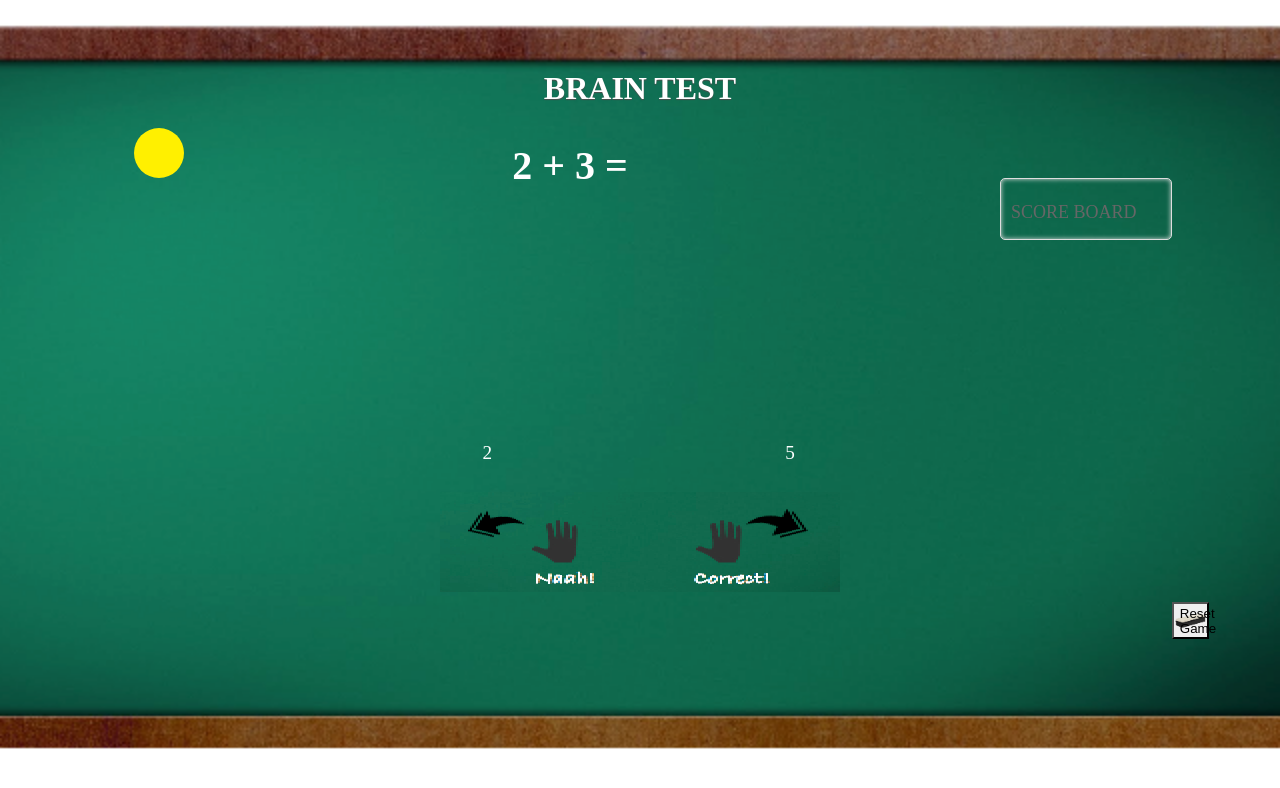
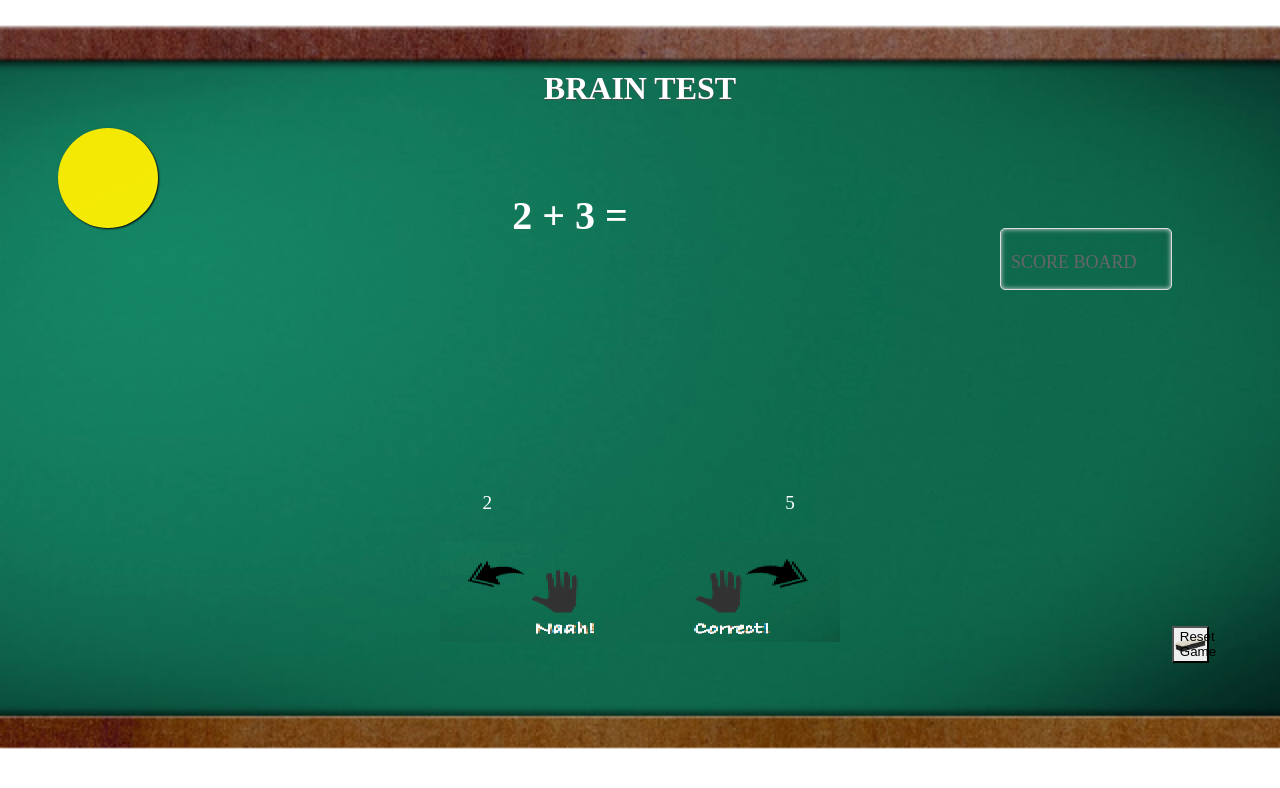
Before and after one commit to kumaranvram/braintest, a plain HTML site: page index.html in a window 1280 px wide. Drawn offline with Linux system fonts and the light colour scheme.

Commit message:
small ui changes [sandesh]

```diff
--- a/css/style.css
+++ b/css/style.css
@@ -52,7 +52,7 @@ height: 37px;
 width: 37px;
 background-image:url(../img/eraser.png);
 background-repeat:no-repeat;
-margin-top: 10px;
+margin-top: -20px;
    background-size:100%;
 }
 
@@ -67,13 +67,7 @@ background-repeat:no-repeat;
 }
 
 #light {
-    width: 50px;
-    height: 50px;
-    -webkit-border-radius: 25px;
-    -moz-border-radius: 25px;
-    border-radius: 25px;
-    background-color: #fff000;
-    margin-left: 10%;
+    width:100px;height:100px;border-radius:50px;font-size:20px;color:#fff;line-height:100px;text-shadow:0 1px 0 #666;text-align:center;text-decoration:none;box-shadow:1px 1px 2px #000;background:#fff000;opacity:0.95;margin-left:50px;}.inset:hover{color:#eee;text-shadow:0 0 1px #666;text-decoration:none;box-shadow:0 0 4px #222 inset;opacity:1
   }
 
 #score {
```
